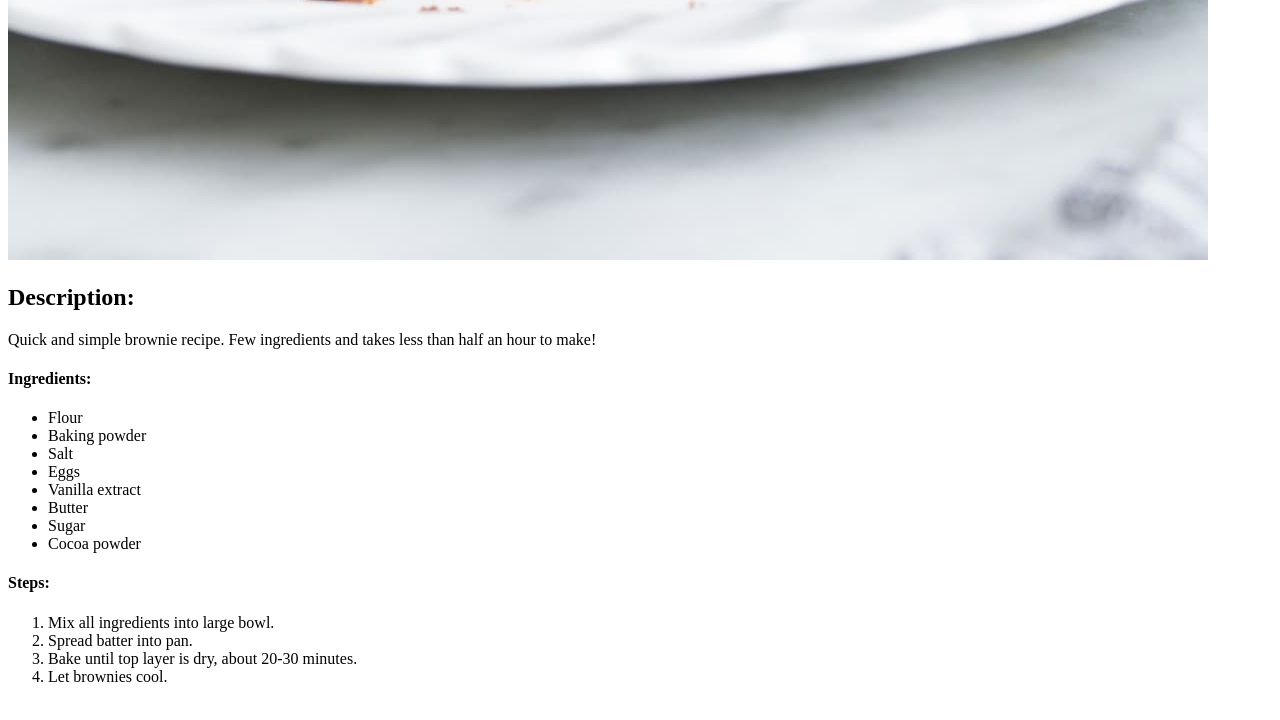
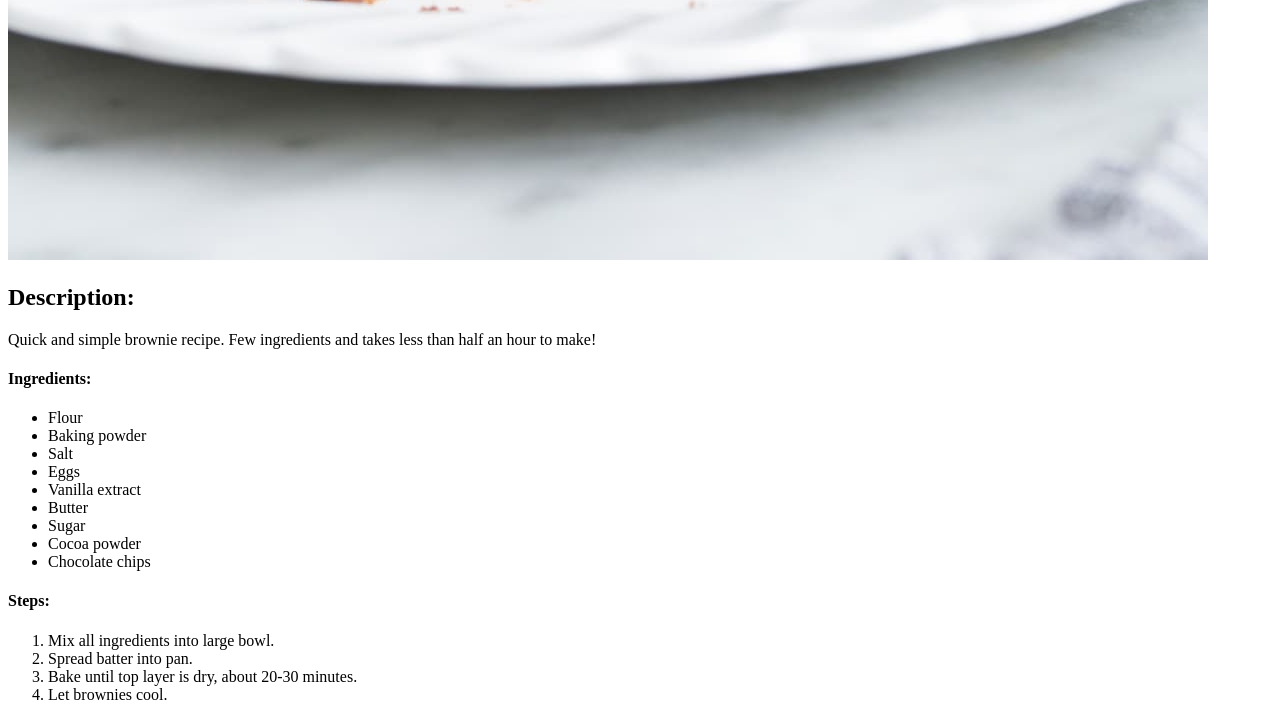
Before and after one commit to Hxwx00/odin--recipes2, a plain HTML site: page Recipes/brownies.html in a window 1280 px wide. Shown: the part 1620-2340 px from the top of the page. Drawn offline with Linux system fonts and the light colour scheme.

Commit message:
Added brownie ingredient

```diff
--- a/Recipes/brownies.html
+++ b/Recipes/brownies.html
@@ -22,6 +22,7 @@
                 <li>Butter</li>
                 <li>Sugar</li>
                 <li>Cocoa powder</li>
+                <li>Chocolate chips</li>
 
             </ul>
 
```
